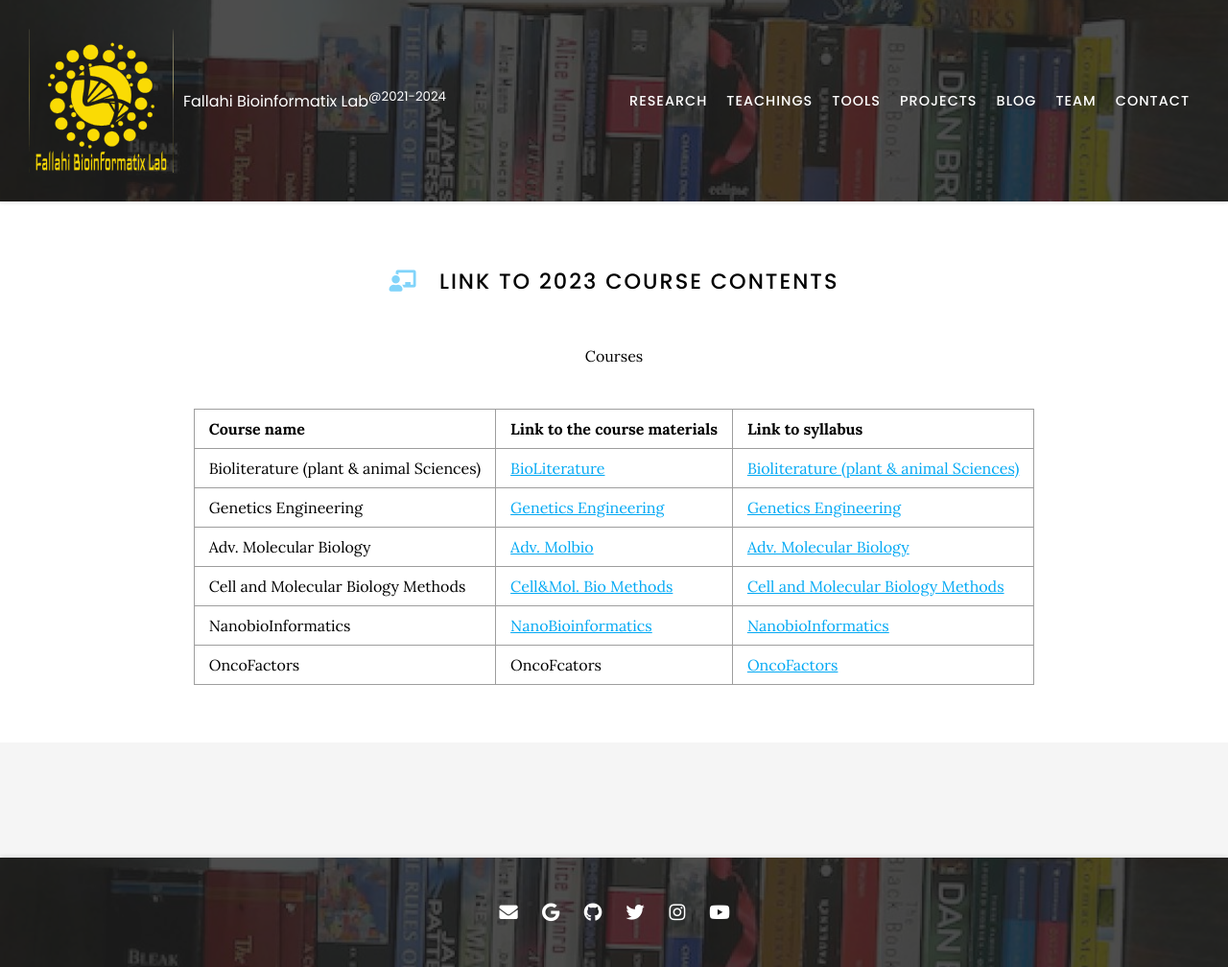
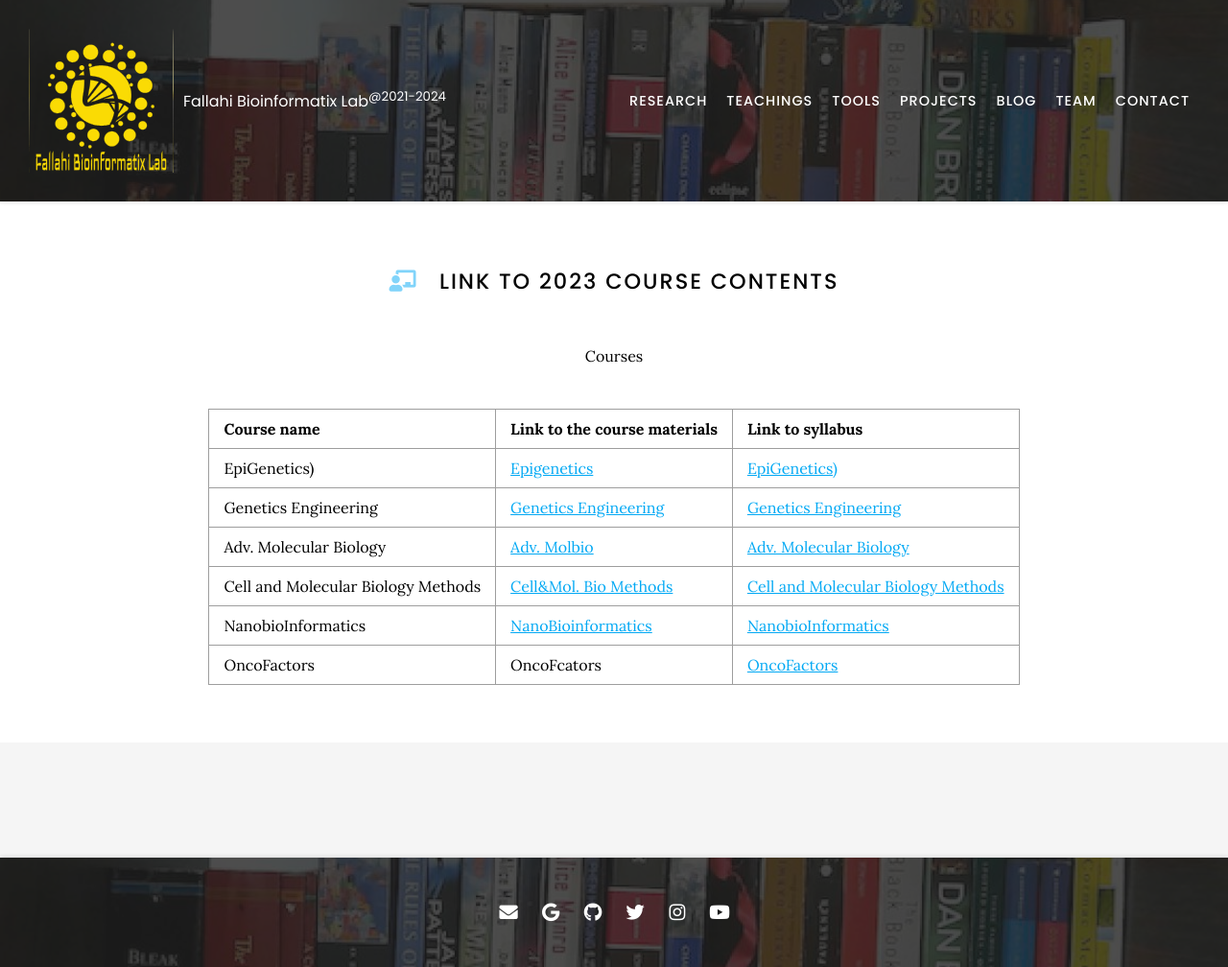
Before and after one commit to Hossein-Fallahi/Fallahi-Bioinformatics-Lab, a Jekyll site: the page built from Teaching/index.md, in a window 1280 px wide. Shown: the whole page at 96% size. Built offline with Jekyll 4.4.1, drawn with Linux system fonts in a browser that asks for light colours; nearby versions of some CDN libraries.

Commit message:
Update index.md

```diff
--- a/Teaching/index.md
+++ b/Teaching/index.md
@@ -15,7 +15,7 @@ Courses
 
 |Course name|	Link to the course materials|	Link to syllabus|
 | :---         |     :---      |          :--- |
-|Bioliterature (plant & animal Sciences)|	[BioLiterature](https://docs.google.com/spreadsheets/d/1m6oTfHREBE9vZGSqRVW8iGFx8UQ7SIkK0szUR0rkFE8/edit?usp=sharing)|	[Bioliterature (plant & animal Sciences)](https://drive.google.com/file/d/1z0EEsi9f10Ip8-NWIi5xUNaG52pEdsz0/view?usp=sharing)|
+|EpiGenetics)|	[Epigenetics](https://docs.google.com/spreadsheets/d/1d0IdDZt5tCLuBp3o8G3yaiy5lqfV_9W5rOaVplBkHlA/edit?usp=sharing)|	[EpiGenetics)](https://drive.google.com/file/d/11GdXaoX5mOR8Sm0afVU5Klzp6awHdy_Z/view?usp=share_link)|
 |Genetics Engineering|	[Genetics Engineering](https://docs.google.com/spreadsheets/d/1fpiKJ-WMVQmoNc4lJlSeQeTlLad1Lzp7k1ZusvsG25I/edit?usp=sharing)|	[Genetics Engineering](https://drive.google.com/file/d/1y8JSD8hfIQETUKbDeZNMkKWB6m1ws1yA/view?usp=sharing)|
 |Adv. Molecular Biology|	[Adv. Molbio](https://docs.google.com/spreadsheets/d/1S4SY0pgTcgFESI8U7vhl-rD-mh76QpHoizZUkhoFSoA/edit?usp=sharing)|	[Adv. Molecular Biology](https://drive.google.com/file/d/1GjHaOP9l3igo8l5X5ZuFOlM68ViQUgiJ/view?usp=sharing)|
 |Cell and Molecular Biology Methods|	[Cell&Mol. Bio Methods](https://docs.google.com/spreadsheets/u/0/d/1JFPB4lk2YJFtb3NQLwNcAaLns-3v9jYhbQAJufPPVTs/edit)|	[Cell and Molecular Biology Methods](https://drive.google.com/file/d/1cLRmsMCXwrBVvUPLhGOdAkSWW1LJ8aPr/view?usp=sharing)|
```
